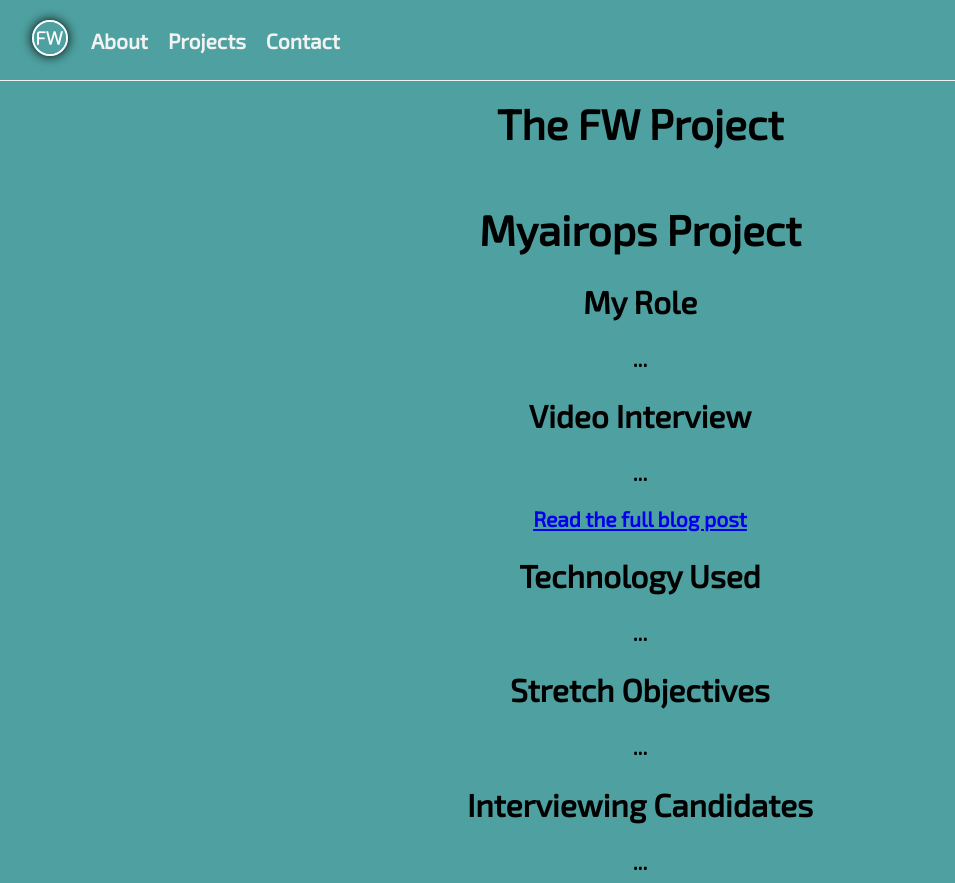
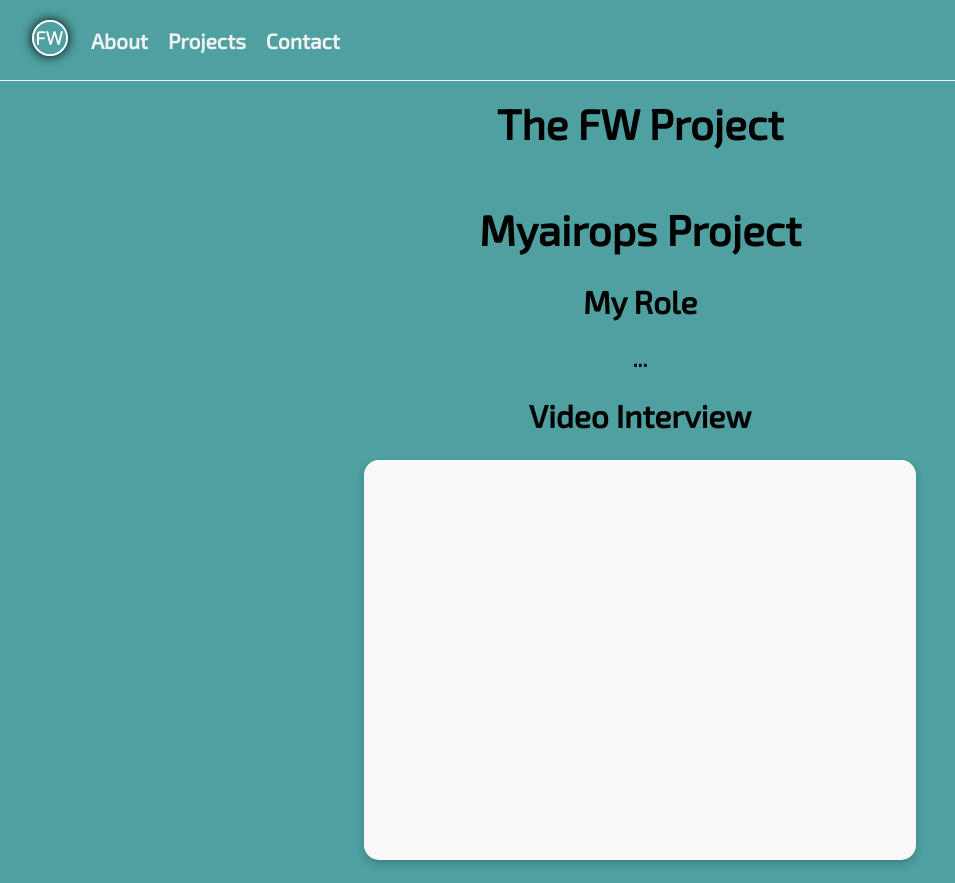
Before and after one commit to flynnWhelehan/website, a React (Create React App) app in the folder website/frontend/: page /myairops-project in a window 1280 px wide. Shown: the top 883 px of the page, without its empty margins (0-955 px from the left). Built offline with nearby package versions, Linux system fonts and the light colour scheme.

Commit message:
Style video embed

```diff
--- /dev/null
+++ b/website/frontend/src/pages/Projects/MyairopsProject.css
@@ -0,0 +1,17 @@
+.video-container {
+    display: flex;
+    justify-content: center;
+    background-color: #f9f9f9;
+    border-radius: 15px;
+    box-shadow: 0 4px 8px 0 rgba(0, 0, 0, 0.2);
+    margin: 20px;
+    padding: 20px;
+    max-width: 40%;
+    width: 100%;
+    margin: 20px auto;
+}
+
+.react-player {
+    border-radius: 15px;
+    overflow: hidden;
+}
--- a/website/frontend/src/pages/Projects/MyairopsProject.js
+++ b/website/frontend/src/pages/Projects/MyairopsProject.js
@@ -1,5 +1,7 @@
 import React from 'react';
 import { Helmet } from 'react-helmet';
+import ReactPlayer from 'react-player';
+import './MyairopsProject.css';
 
 function MyairopsProject() {
     return (
@@ -17,9 +19,12 @@ function MyairopsProject() {
 
             <section id="video-interview">
                 <h2>Video Interview</h2>
-                <p>...</p>
+                <div className='video-container'>
+                    <ReactPlayer className='react-player' url='https://youtu.be/pn0uTpebG5I' />
+                </div>
                 <a href="https://myairops.com/spotlight/2024/03/industrial-placement-update-ben-flynn/">Read the full blog post</a>
             </section>
+
 
             <section id="technology">
                 <h2>Technology Used</h2>
```
